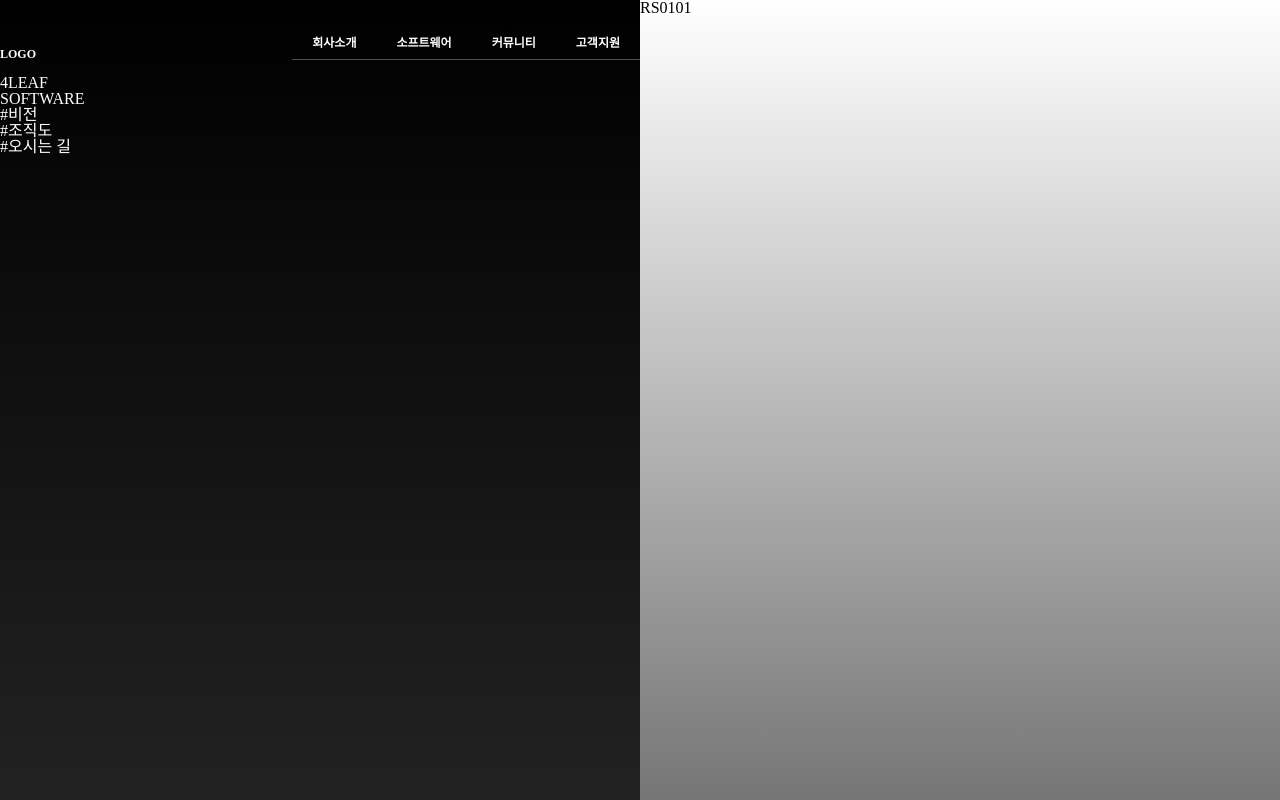
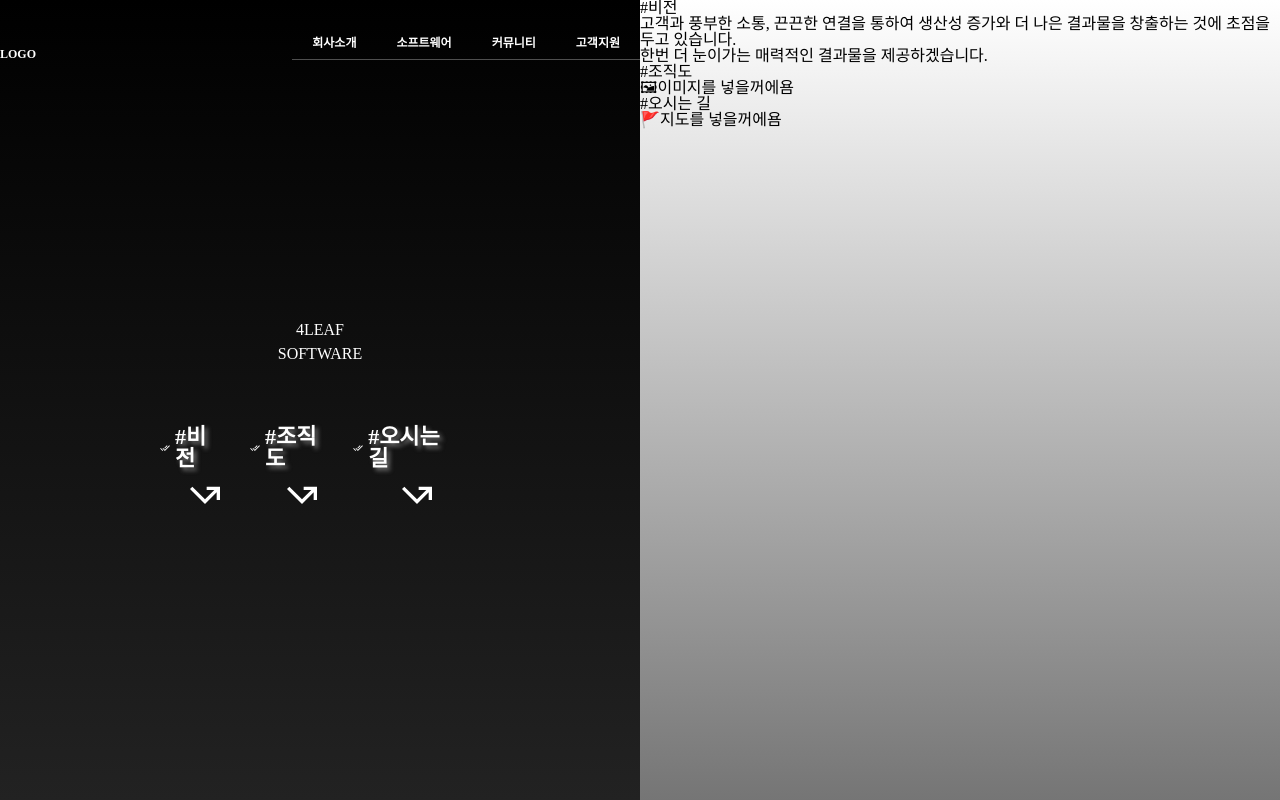
Before and after one commit to riosee2415/homepage-4leaf, a React app: page /intro in a window 1280 px wide. Both pictures are taken after a click on the element "회사소개". Built offline with nearby package versions, Linux system fonts and the light colour scheme.

Commit message:
LS0101 RS0101

```diff
--- a/src/components/screens/SC01/LS0101.js
+++ b/src/components/screens/SC01/LS0101.js
@@ -1,18 +1,19 @@
 import React from "react";
+import SubMenu from "../../SubMenu";
 
 class LS0101 extends React.Component {
   render() {
     return (
       <div className="LS0101__screen">
-        <div>
+        <div className="LS0101_MainTitle">
           4LEAF
           <br />
           SOFTWARE
         </div>
-        <div>
-          <div>#비전</div>
-          <div>#조직도</div>
-          <div>#오시는 길</div>
+        <div className="LS0101__subMenu">
+          <SubMenu title="#비전" />
+          <SubMenu title="#조직도" />
+          <SubMenu title="#오시는 길" />
         </div>
       </div>
     );
--- a/src/components/screens/SC01/RS0101.js
+++ b/src/components/screens/SC01/RS0101.js
@@ -4,7 +4,23 @@ class RS0101 extends React.Component {
   render() {
     return (
       <div className="RS0101__screen">
-        <div>RS0101</div>
+        <div>
+          <div>#비전</div>
+          <div>
+            고객과 풍부한 소통, 끈끈한 연결을 통하여 생산성 증가와 더 나은
+            결과물을 창출하는 것에 초점을 두고 있습니다.
+            <br />
+            한번 더 눈이가는 매력적인 결과물을 제공하겠습니다.
+          </div>
+        </div>
+        <div>
+          <div>#조직도</div>
+          <div>🖼이미지를 넣을꺼에욤</div>
+        </div>
+        <div>
+          <div>#오시는 길</div>
+          <div>🚩지도를 넣을꺼에욤</div>
+        </div>
       </div>
     );
   }
--- a/src/style/LS0101.css
+++ b/src/style/LS0101.css
@@ -0,0 +1,22 @@
+.LS0101__screen {
+  width: 100%;
+  height: 100%;
+
+  display: flex;
+  flex-direction: column;
+  align-items: center;
+  justify-content: center;
+}
+
+.LS0101_MainTitle {
+  margin-bottom: 15px;
+  text-align: center;
+  line-height: 1.5rem;
+}
+
+.LS0101__subMenu {
+  width: 50%;
+  display: flex;
+  flex-direction: row;
+  justify-content: space-evenly;
+}
```
